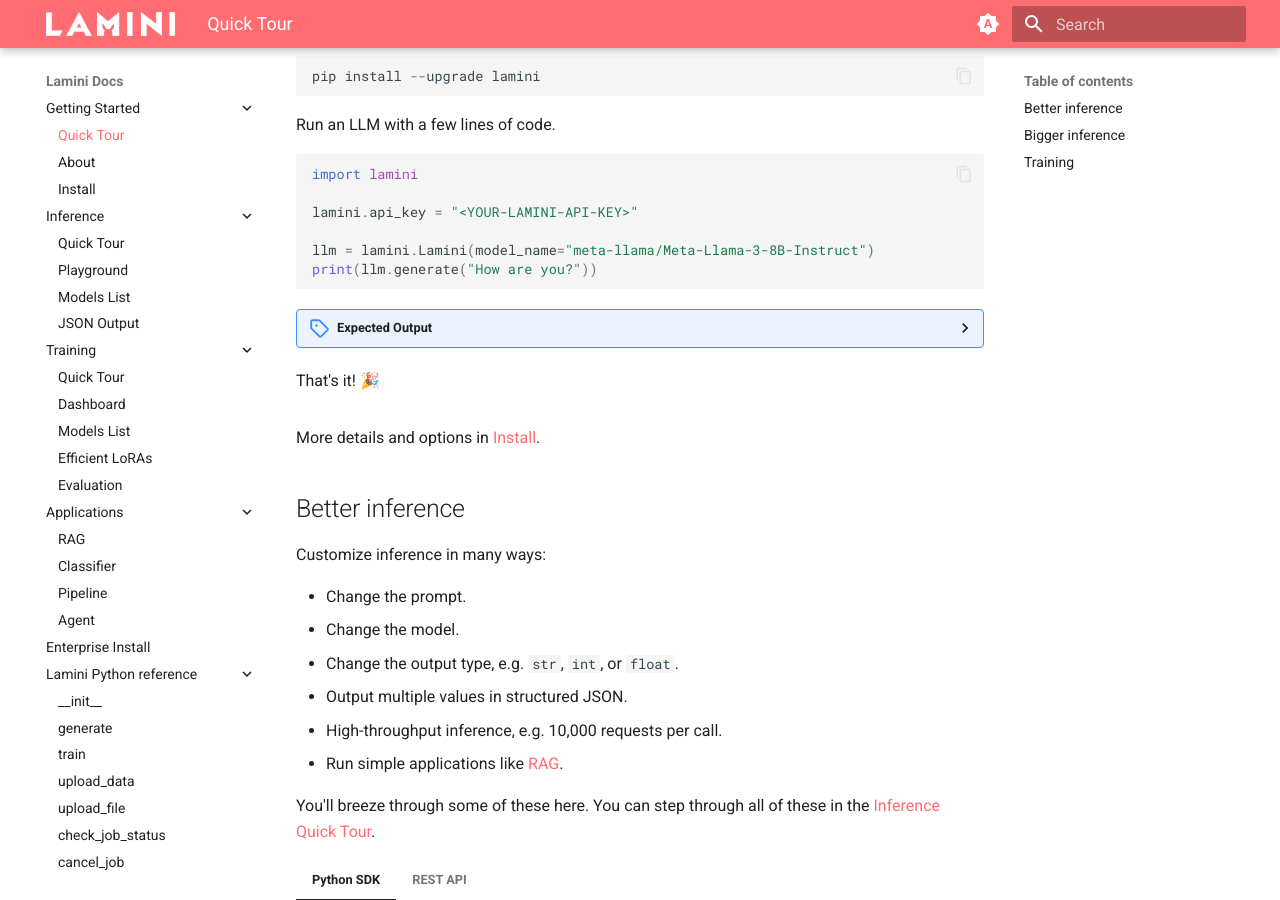
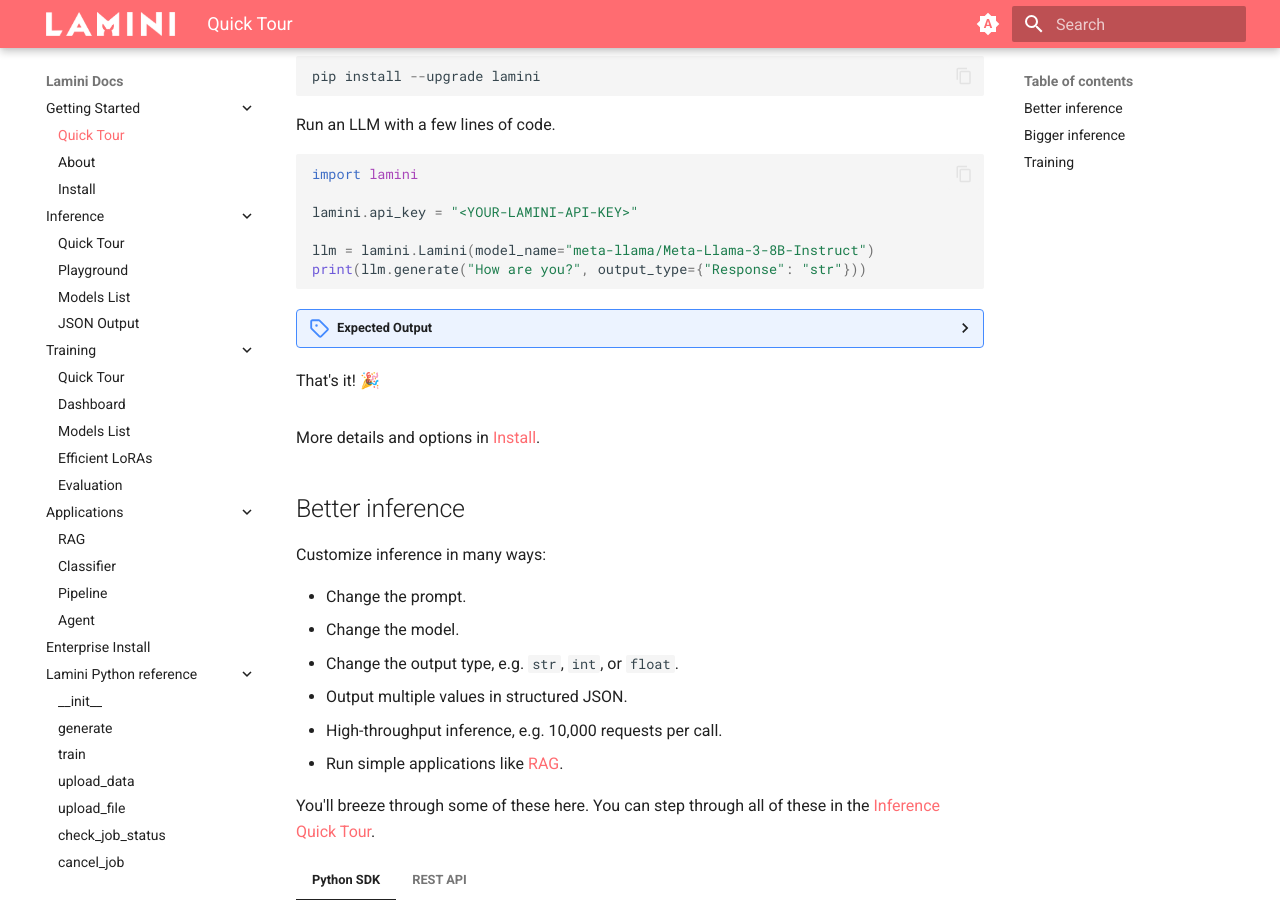
Before and after one commit to lamini-ai/lamini-ai.github.io, an MkDocs documentation site: the page built from docs/index.md, in a window 1280 px wide and 900 px high, scrolled down 346 px. Built offline with MkDocs 1.6.1 and Material for MkDocs 9.7.7, drawn with Linux system fonts in a browser that asks for light colours; some of the changed lines change nothing that is shown.

Commit message:
Update index script

````diff
--- a/docs/index.md
+++ b/docs/index.md
@@ -21,13 +21,13 @@
     lamini.api_key = "<YOUR-LAMINI-API-KEY>"
 
     llm = lamini.Lamini(model_name="meta-llama/Meta-Llama-3-8B-Instruct")
-    print(llm.generate("How are you?"))
+    print(llm.generate("How are you?", output_type={"Response": "str"}))
     ```
 
     <details>
     <summary>Expected Output</summary>
         ```
-        I'm doing well, thank you for asking! I'm a large language model, so I don't have feelings or emotions like humans do, but I'm functioning properly and ready to assist you with any questions or tasks you may have. It's great to be able to help and provide information to users like you! How about you? How's your day going?
+        {'Response': "I'm doing well, thanks for asking! How about you"}
         ```
     </details>
 
````
